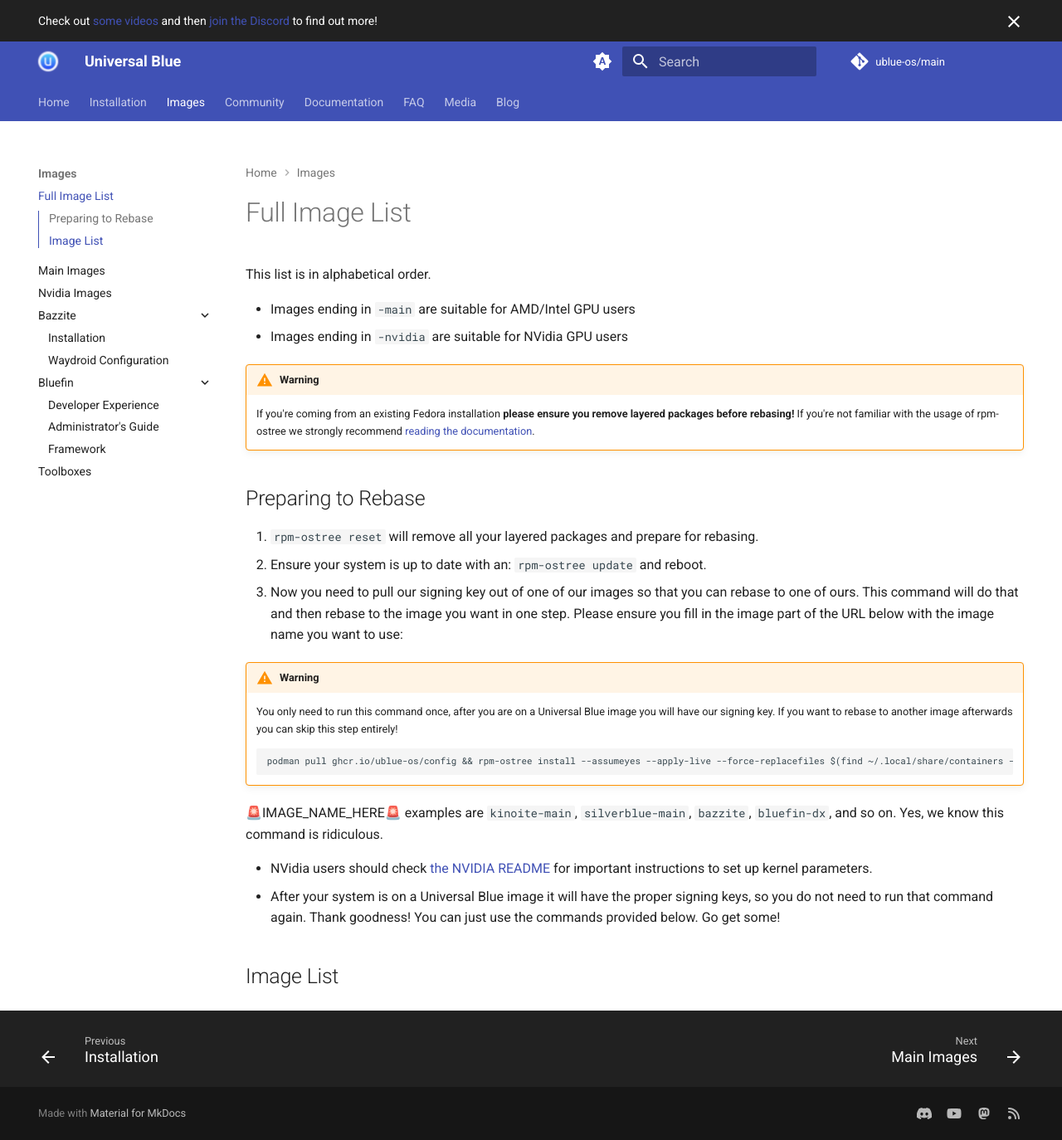
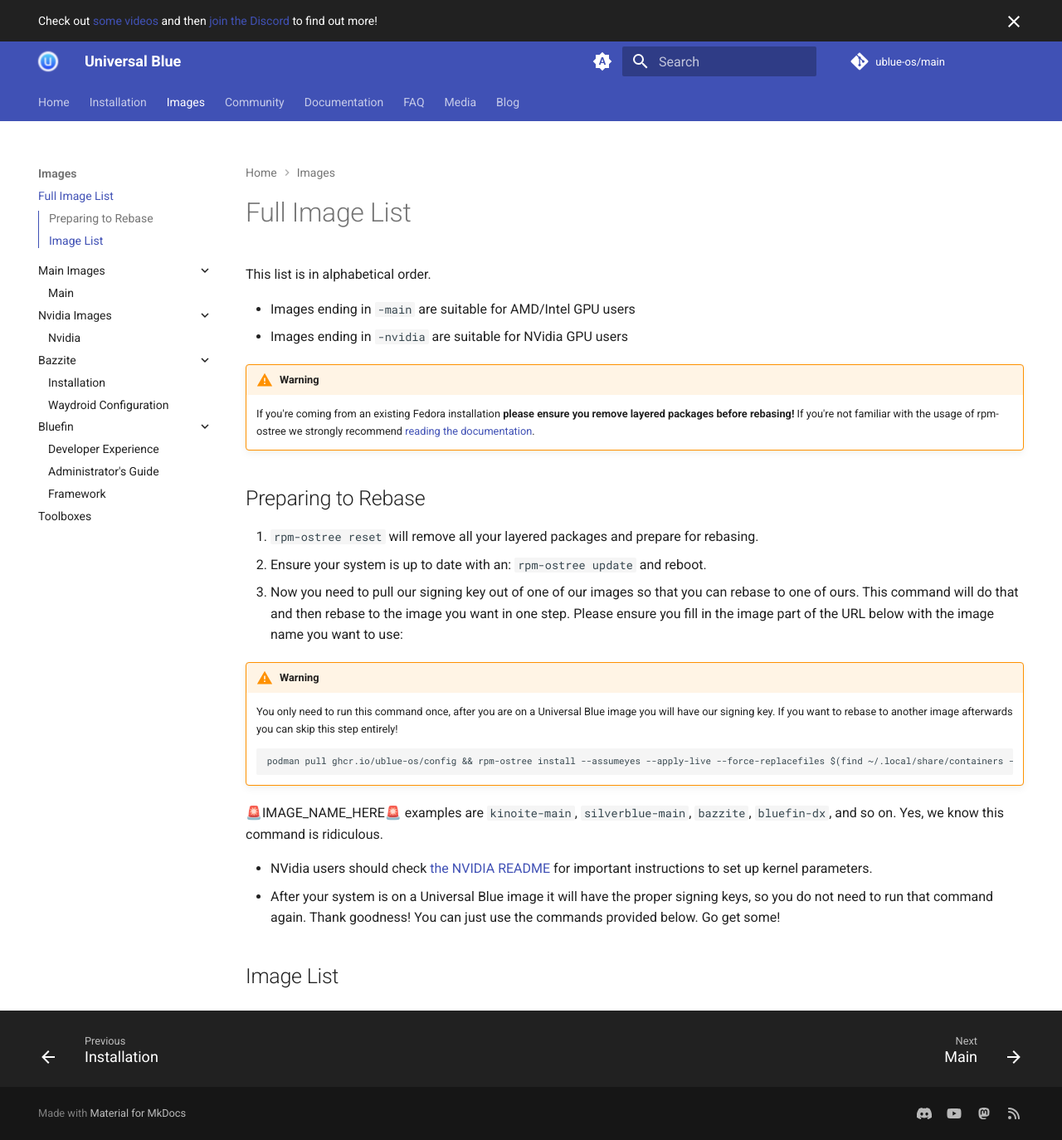
Before and after one commit to ublue-os/website, an MkDocs documentation site: the page built from docs/images.md, in a window 1280 px wide and 1374 px high. Shown: the whole window at 83% size. Built offline with MkDocs 1.6.1 and Material for MkDocs 9.7.7, drawn with Linux system fonts in a browser that asks for light colours; comment, search, counter and statistics services are not loaded.

Commit message:
fix: fix up the top level menus in the image section (#359)

```diff
--- a/mkdocs.yml
+++ b/mkdocs.yml
@@ -97,8 +97,10 @@ nav:
       - installation.md
   - Images:
       - Full Image List: images.md
-      - Main Images: images/main.md
-      - Nvidia Images: images/nvidia.md
+      - Main Images:
+          - images/main.md
+      - Nvidia Images:
+          - images/nvidia.md
       - Bazzite:
           - Introduction: images/bazzite/index.md
           - Installation: images/bazzite/installation.md
@@ -110,12 +112,12 @@ nav:
           - Framework: images/bluefin/framework.md
       - Toolboxes: toolboxes.md
   - Community:
+      - Mission: mission.md
+      - Scope: scope.md
+      - Values: values.md
       - Code of Conduct: CODE_OF_CONDUCT.md
       - Discord Chat: https://discord.gg/WEu6BdFEtp
       - Discussion Forums: https://github.com/orgs/ublue-os/discussions
-      - Mission: mission.md
-      - Scope: scope.md
-      - Values: values.md
       - Videos: https://www.youtube.com/c/JorgeCastro/videos
   - Documentation:
       - Introduction: introduction.md
```
